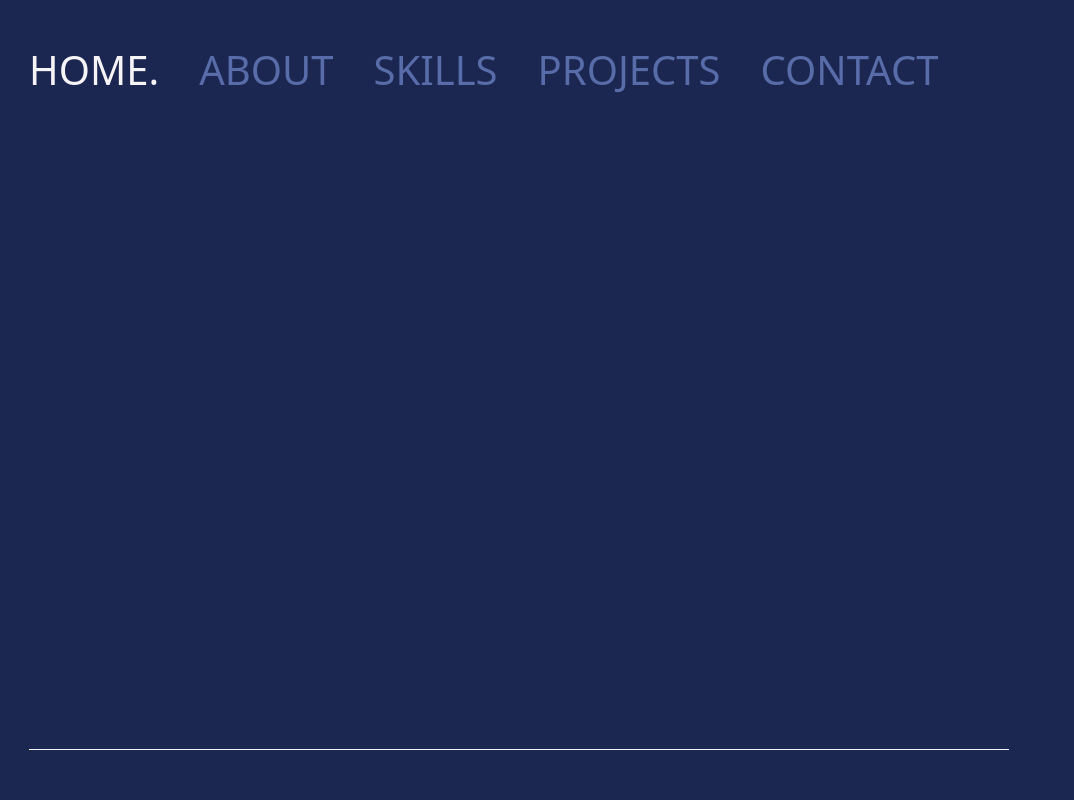
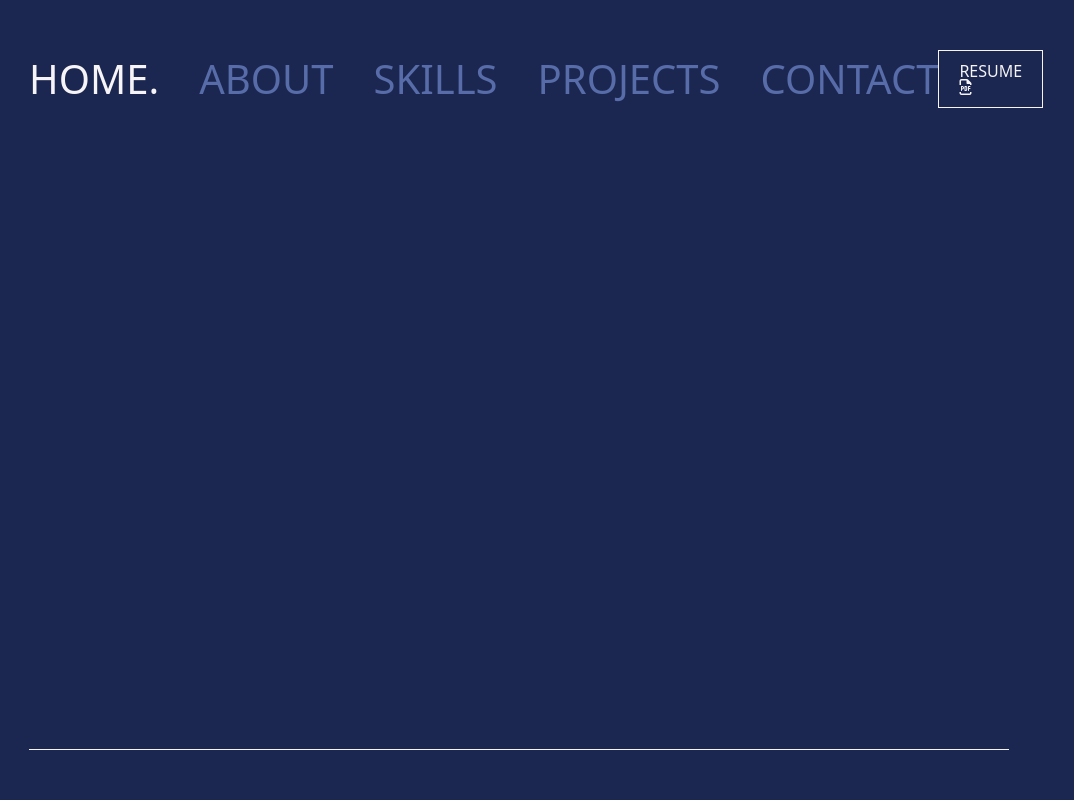
Before and after one commit to kom42ec/personal-portfolio, a plain HTML site: page index.html in a window 1280 px wide. Shown: the top 800 px of the page, without its empty margins (121-1195 px from the left). Drawn offline with nearby package versions, Linux system fonts and the light colour scheme.

Commit message:
resume button added

```diff
--- a/index.html
+++ b/index.html
@@ -30,9 +30,16 @@
             <li><a href="#projects" class="nav-link">Projects</a></li>
             <li><a href="#contact" class="nav-link">Contact</a></li>
           </ul>
+          <a href="#" class="main-btn"
+            >RESUME <i class="fa-regular fa-file-pdf"></i
+          ></a>
         </nav>
       </header>
-      <main class="home-main"></main>
+      <main class="home-main">
+        <div class="main-heading"></div>
+        <div class="main-subtitle"></div>
+        <div class="socials"></div>
+      </main>
       <footer class="home-footer"></footer>
     </section>
     <!-- ABOUT -->
--- a/style.css
+++ b/style.css
@@ -17,7 +17,7 @@
 
 html {
   font-size: 62.5%;
-  scroll-behavior: smooth;
+  /* scroll-behavior: smooth; */
 }
 
 body {
@@ -26,7 +26,7 @@ body {
   font-weight: 400;
   line-height: 1;
   color: var(--cultured);
-  /* overflow: hidden; */
+  overflow: hidden;
 }
 
 ul,
@@ -60,7 +60,11 @@ ol {
 }
 
 /* Header */
-
+.main-nav {
+  display: flex;
+  align-items: center;
+  justify-content: space-between;
+}
 .nav-list {
   display: flex;
   gap: 4rem;
@@ -83,7 +87,15 @@ ol {
 .nav-link.current-link::after {
   content: ".";
 }
-
+.main-btn {
+  display: inline-block;
+  border: 1px solid var(--cultured);
+  color: var(--cultured);
+  font-size: 1.6rem;
+  padding: 1.2rem 2rem;
+  text-decoration: none;
+  font-weight: 500;
+}
 /* Main */
 
 /* Footer */
```
